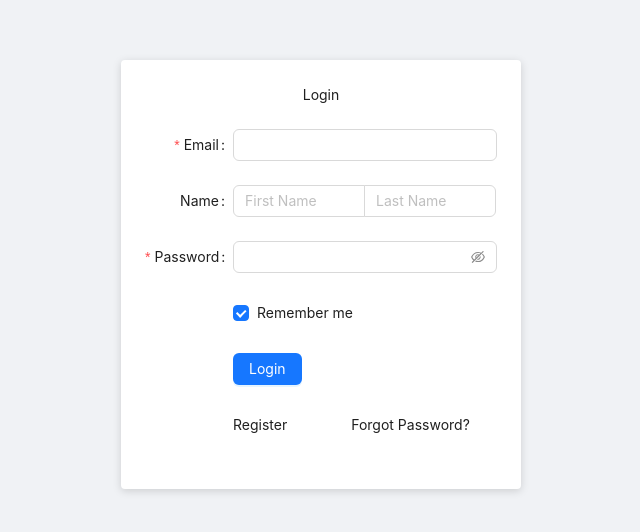
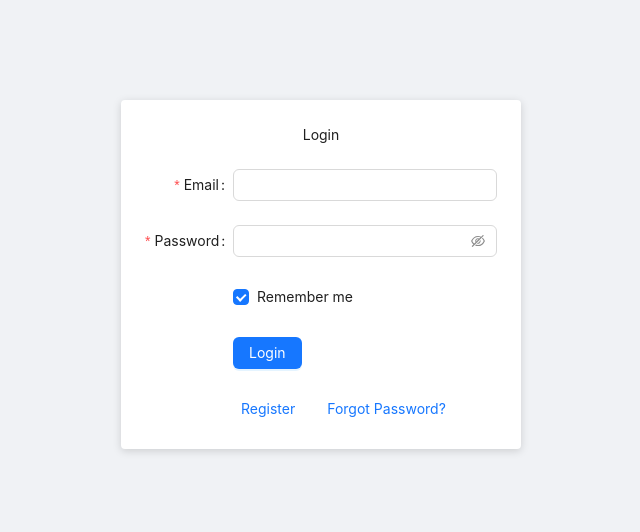
Before and after one commit to wiperi/Amadine-Frontend, a React (Create React App) app: page /login in a window 1280 px wide. Shown: the part 126-658 px from the top of the page, without its empty margins (319-959 px from the left). Built offline with nearby package versions, Linux system fonts and the light colour scheme.

Commit message:
feat: register, token persistance

```diff
--- a/src/apis/auth.ts
+++ b/src/apis/auth.ts
@@ -1,6 +1,6 @@
 import { request } from '../utils';
 
-export function registerAPI(email: string, password: string, nameFirst: string, nameLast: string) {
+export function registerApi(email: string, password: string, nameFirst: string, nameLast: string) {
   return request({
     method: 'post',
     url: '/v1/admin/auth/register',
@@ -8,7 +8,7 @@ export function registerAPI(email: string, password: string, nameFirst: string,
   });
 }
 
-export function loginAPI(email: string, password: string) {
+export function loginApi(email: string, password: string) {
   return request({
     url: '/v1/admin/auth/login',
     method: 'post',
--- a/src/pages/Login.tsx
+++ b/src/pages/Login.tsx
@@ -1,7 +1,10 @@
-import React from 'react';
+import React, { useState } from 'react';
 import type { FormProps } from 'antd';
-import { Button, Checkbox, Form, Input, Layout } from 'antd';
+import { Button, Checkbox, Form, Input, Layout, message } from 'antd';
 import '@/styles/global.css';
+import { useNavigate } from 'react-router-dom';
+import { useDispatch } from 'react-redux';
+import { fetchRegister } from '@/store/modules/userStore';
 
 const { Content } = Layout;
 
@@ -14,15 +17,36 @@ type FieldType = {
   lastName?: string;
 };
 
-const onFinish: FormProps<FieldType>['onFinish'] = (values) => {
+const Login: React.FC = () => {
+  const navigate = useNavigate();
+  const dispatch = useDispatch();
+  const onFinishLogin: FormProps<FieldType>['onFinish'] = (values) => {
     console.log('Success:', values);
+    message.success('Login successful');
+    navigate('/');
+  };
+
+  const onFinishRegister: FormProps<FieldType>['onFinish'] = async (values) => {
+    console.log('Success:', values);
+    dispatch(
+      fetchRegister(
+        values.email as string,
+        values.password as string,
+        values.firstName as string,
+        values.lastName as string
+      )
+    );
+    message.success('Register successful');
+    navigate('/');
   };
 
   const onFinishFailed: FormProps<FieldType>['onFinishFailed'] = (errorInfo) => {
     console.log('Failed:', errorInfo);
   };
 
-const Login: React.FC = () => (
+  const [isRegister, setIsRegister] = useState(false);
+
+  return (
     <Layout style={{ minHeight: '100vh', backgroundColor: '#f0f2f5' }}>
       <Content style={{ display: 'flex', justifyContent: 'center', alignItems: 'center' }}>
         <div
@@ -34,14 +58,70 @@ const Login: React.FC = () => (
             boxShadow: '0 2px 8px rgba(0, 0, 0, 0.15)',
           }}
         >
-        <h1 style={{ textAlign: 'center', marginBottom: 24 }}>Login</h1>
+          <h1 style={{ textAlign: 'center', marginBottom: 24 }}>
+            {isRegister ? 'Register' : 'Login'}
+          </h1>
+
+          {/* Login Form */}
           <Form
             name="basic"
             labelCol={{ span: 6 }}
             wrapperCol={{ span: 18 }}
-          style={{ maxWidth: 600 }}
+            style={{ maxWidth: 600, display: isRegister ? 'none' : 'block' }}
             initialValues={{ remember: true }}
-          onFinish={onFinish}
+            onFinish={onFinishLogin}
+            onFinishFailed={onFinishFailed}
+            autoComplete="off"
+          >
+            <Form.Item<FieldType>
+              label="Email"
+              name="email"
+              rules={[
+                { required: true, message: 'Please input your email!' },
+                { type: 'email', message: 'Please enter a valid email address!' },
+              ]}
+            >
+              <Input />
+            </Form.Item>
+
+            <Form.Item<FieldType>
+              label="Password"
+              name="password"
+              rules={[
+                { required: true, message: 'Please input your password!' },
+                {
+                  pattern: /^(?=.*[A-Za-z])(?=.*\d)[A-Za-z\d@$!%*?&]{8,}$/,
+                  message:
+                    'Password must be at least 8 characters long and contain at least 1 letter, 1 number',
+                },
+              ]}
+            >
+              <Input.Password />
+            </Form.Item>
+
+            <Form.Item<FieldType>
+              name="remember"
+              valuePropName="checked"
+              wrapperCol={{ offset: 6, span: 24 }}
+            >
+              <Checkbox>Remember me</Checkbox>
+            </Form.Item>
+
+            <Form.Item wrapperCol={{ offset: 6, span: 24 }}>
+              <Button type="primary" htmlType="submit">
+                Login
+              </Button>
+            </Form.Item>
+          </Form>
+
+          {/* Register From */}
+          <Form
+            name="basic"
+            labelCol={{ span: 6 }}
+            wrapperCol={{ span: 18 }}
+            style={{ maxWidth: 600, display: isRegister ? 'block' : 'none' }}
+            initialValues={{ remember: true }}
+            onFinish={onFinishRegister}
             onFinishFailed={onFinishFailed}
             autoComplete="off"
           >
@@ -92,21 +172,25 @@ const Login: React.FC = () => (
             </Form.Item>
 
             <Form.Item wrapperCol={{ offset: 6, span: 24 }}>
-            <Button type="primary" htmlType="submit" style={{ marginRight: '2rem' }}>
-              Login
+              <Button type="primary" htmlType="submit">
+                Register
               </Button>
             </Form.Item>
+          </Form>
 
-          <Form.Item wrapperCol={{ offset: 6, span: 24 }}>
-            <a style={{ marginRight: '4rem' }} href="#">
-              Register
-            </a>
-            <a href="#">Forgot Password?</a>
-          </Form.Item>
-        </Form>
+          {/* Register and Forgot Password button */}
+          <Button
+            type="link"
+            style={{ marginLeft: '5rem' }}
+            onClick={() => setIsRegister(!isRegister)}
+          >
+            {isRegister ? 'Login' : 'Register'}
+          </Button>
+          <Button type="link">Forgot Password?</Button>
         </div>
       </Content>
     </Layout>
   );
+};
 
 export default Login;
--- a/src/store/index.ts
+++ b/src/store/index.ts
@@ -1,9 +1,11 @@
 import { configureStore } from "@reduxjs/toolkit"
 import counterReducer from './modules/counterStore'
+import userReducer from './modules/userStore'
 
 const store = configureStore({
   reducer: {
-    counter: counterReducer
+    counter: counterReducer,
+    user: userReducer,
   }
 })
 
--- a/src/store/modules/userStore.ts
+++ b/src/store/modules/userStore.ts
@@ -1,16 +1,38 @@
+import { registerApi } from '@/apis/auth';
 import { createSlice } from '@reduxjs/toolkit';
+import { getToken, setToken as _setToken } from '@/utils';
 
 const userStore = createSlice({
-  name: "user",
-  // 数据状态
+  name: 'user',
+
   initialState: {
-    token: '',
+    token: localStorage.getItem('token') || '',
     userInfo: {
-      name: '',
+      nameFirst: '',
+      nameLast: '',
       email: '',
-    }
+    },
   },
-  // 同步修改方法
+
   reducers: {
-  }
-})
+    setToken(state, action) {
+      state.token = action.payload;
+      // token persistance
+      _setToken(action.payload);
+    },
+    setUserInfo(state, action) {
+      state.userInfo = action.payload;
+    },
+  },
+});
+
+const fetchRegisterApi = (email: string, password: string, firstName: string, lastName: string) => {
+  return (async (dispatch: any) => {
+    const res = await registerApi(email, password, firstName, lastName);
+    dispatch(setToken(res.data.token));
+  }) as any;
+};
+
+export const { setToken, setUserInfo } = userStore.actions;
+export { fetchRegisterApi as fetchRegister };
+export default userStore.reducer;
--- a/src/utils/request.ts
+++ b/src/utils/request.ts
@@ -1,5 +1,6 @@
 import axios from 'axios';
-import { getToken } from './token';
+import { getToken, removeToken } from './token';
+import { router } from '@/router';
 
 const request = axios.create({
   baseURL: 'http://127.0.0.1:3200',
@@ -8,7 +9,8 @@ const request = axios.create({
 
 // Request interceptor
 // A middleware before send request
-request.interceptors.request.use((config) => {
+request.interceptors.request.use(
+  (config) => {
     // Add token to query params for GET requests, or to request body for other methods
     const token = getToken();
     if (config.method === 'get') {
@@ -17,16 +19,27 @@ request.interceptors.request.use((config) => {
       config.data = { ...config.data, token };
     }
     return config;
-}, error => {
+  },
+  (error) => {
     return Promise.reject(error);
-})
+  }
+);
 
 // Response interceptor
 // A middleware after receive response
-request.interceptors.response.use((response) => {
+request.interceptors.response.use(
+  (response) => {
     return response;
-}, error => {
+  },
+  (error) => {
+    console.dir(error);
+    if (error.response.status === 401) {
+      removeToken();
+      router.navigate('/login');
+      window.location.reload();
+    }
     return Promise.reject(error);
-})
+  }
+);
 
 export default request;
```
Lines whose indentation alone changed are shown as unchanged.
